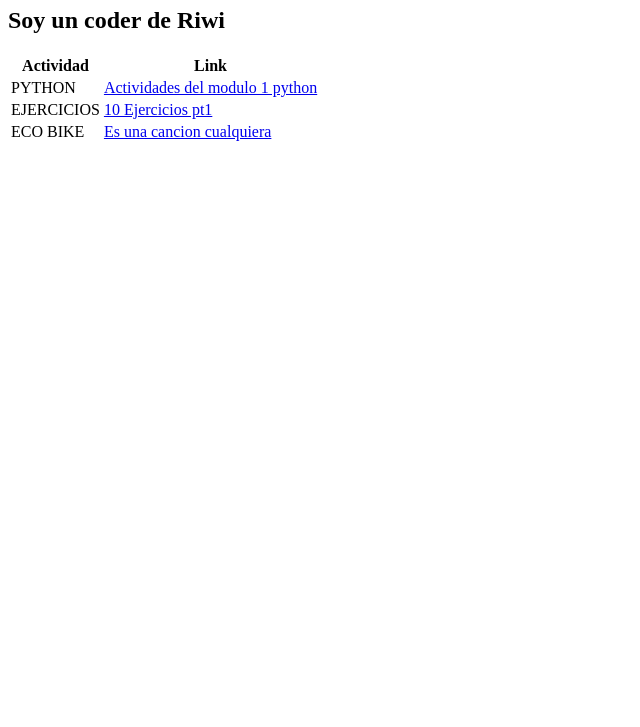
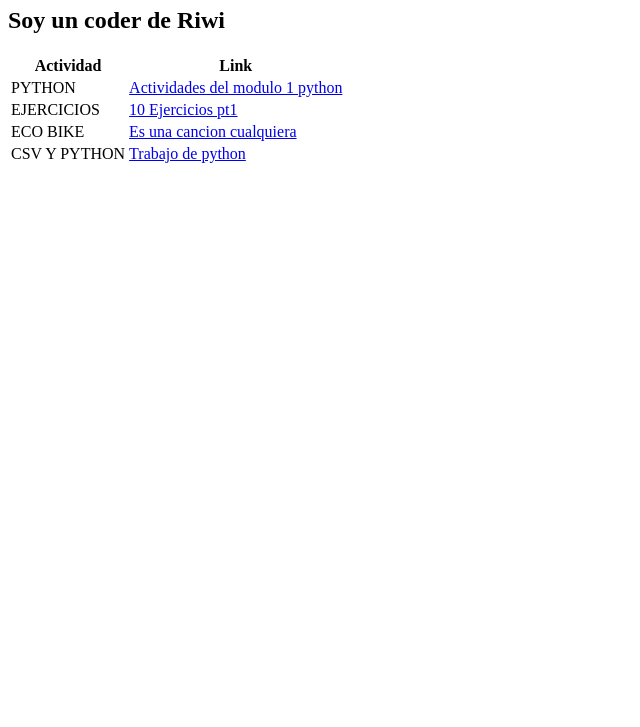
Before and after one commit to SamuelMV725/portafolio, a plain HTML site: page index.html in a window 1280 px wide. Shown: the part 73-800 px from the top of the page, without its empty margins (0-640 px from the left). Drawn offline with Linux system fonts and the light colour scheme.

Commit message:
Add CSV and Python project link to index.html

```diff
--- a/index.html
+++ b/index.html
@@ -29,6 +29,11 @@
             <td>ECO BIKE</td>
             <td><a href="https://www.youtube.com/watch?v=rpAf2H7pPug&list=RDADMRGNaTo2s&index=3">Es una cancion cualquiera</a></td>
         </tr>
+
+         <tr>
+            <td>CSV Y PYTHON</td>
+            <td><a href="https://github.com/SamuelMV725/TRABAJO_PYTHON">Trabajo de python</a></td>
+        </tr>
     </table>
 </body>
 </html>
```
